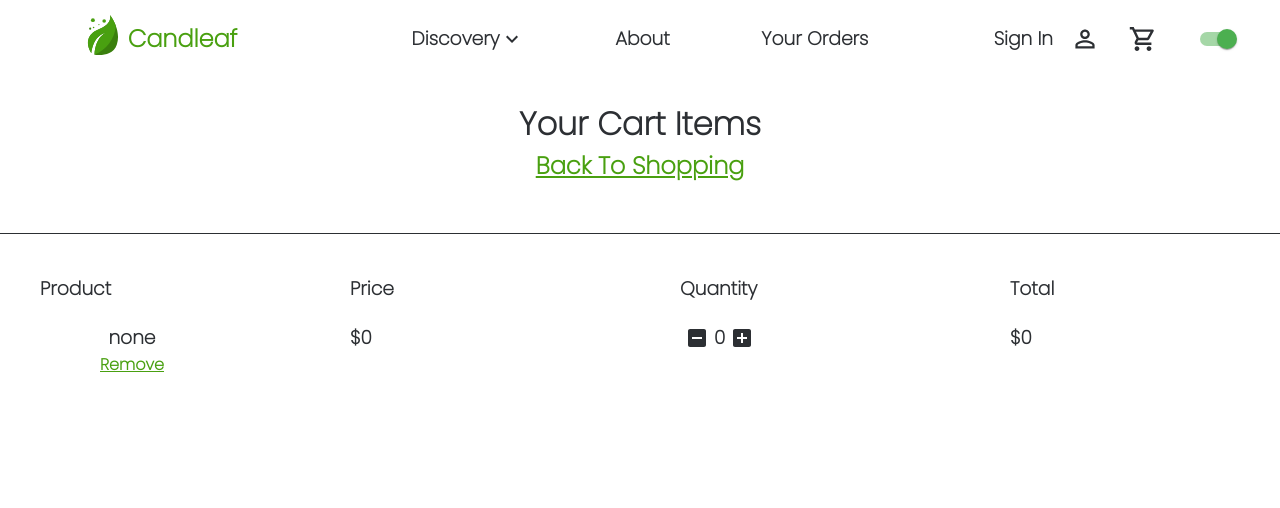
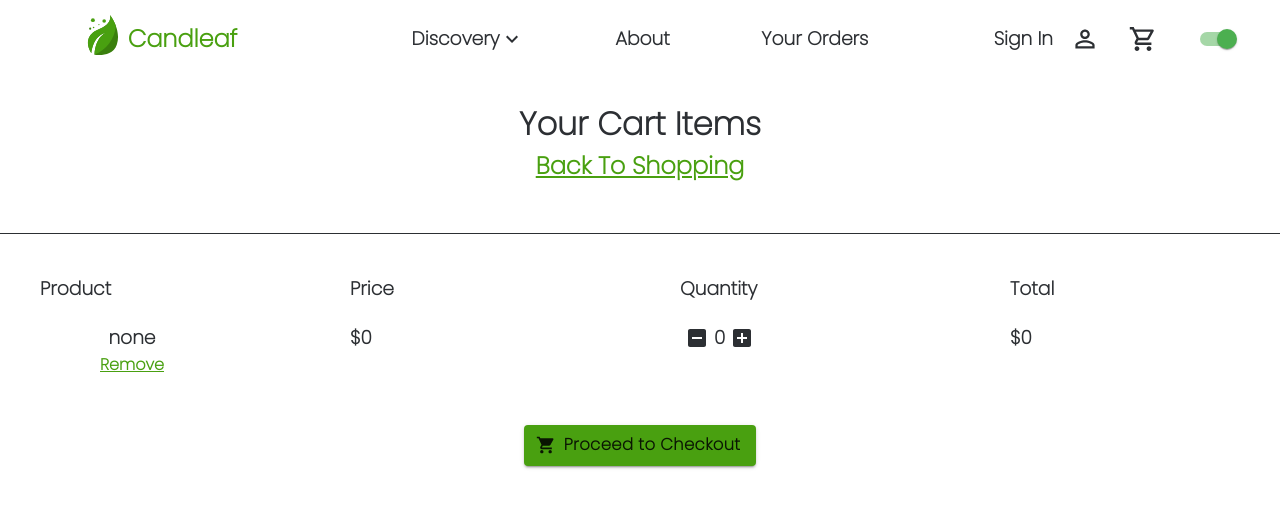
Before and after one commit to jordanlaclair/Candleaf-MERN, a React (Create React App) app in the folder client/: page /cart in a window 1280 px wide. Shown: the top 508 px of the page. Built offline with nearby package versions, Linux system fonts and the light colour scheme.

Commit message:
checkout button

```diff
--- a/client/src/components/Cart.tsx
+++ b/client/src/components/Cart.tsx
@@ -1,8 +1,10 @@
+import { Button, makeStyles } from "@material-ui/core";
 import React, { FC } from "react";
 import { useDispatch, useSelector } from "react-redux";
 import { useHistory } from "react-router-dom";
 import styled from "styled-components";
 import { State } from "../store/reducers";
+import ShoppingCartIcon from "@material-ui/icons/ShoppingCart";
 import CartItem from "./CartItem";
 
 const Cart: FC = () => {
@@ -10,8 +12,19 @@ const Cart: FC = () => {
 	const handleBackToHome = () => {
 		history.push("/");
 	};
+
 	const dispatch = useDispatch();
 	const cart = useSelector((state: State) => state.user.cart);
+
+	const useStyles = makeStyles((theme) => ({
+		button: {
+			marginTop: theme.spacing(1),
+			backgroundColor: "#49A010",
+			textTransform: "inherit",
+			fontFamily: "inherit",
+		},
+	}));
+	const classes = useStyles();
 
 	return (
 		<CheckoutWrapper>
@@ -31,6 +44,15 @@ const Cart: FC = () => {
 					);
 				})}
 			</CartItemWrapper>
+			<ProceedCheckoutWrapper>
+				<Button
+					variant="contained"
+					className={classes.button}
+					startIcon={<ShoppingCartIcon />}
+				>
+					<h3>Proceed to Checkout</h3>
+				</Button>
+			</ProceedCheckoutWrapper>
 		</CheckoutWrapper>
 	);
 };
@@ -58,3 +80,5 @@ const SubTitle = styled.h2`
 	color: ${(props) => props.theme.brand};
 	cursor: pointer;
 `;
+
+const ProceedCheckoutWrapper = styled.div``;
--- a/client/src/components/ProductDetails.tsx
+++ b/client/src/components/ProductDetails.tsx
@@ -11,9 +11,12 @@ import IndeterminateCheckBoxIcon from "@material-ui/icons/IndeterminateCheckBox"
 import Radio from "@material-ui/core/Radio";
 import { lightTheme } from "../styles/Themes";
 import Spinner from "react-spinkit";
+import { useDispatch, useSelector } from "react-redux";
+import { State } from "../store/reducers";
+import { addToCart } from "../store/actions";
 const ProductDetails: FC = () => {
 	const [productQuantity, setProductQuantity] = useState(0);
-
+	const user = useSelector((state: State) => state.user);
 	const useStyles = makeStyles((theme) => ({
 		button: {
 			marginTop: theme.spacing(1),
@@ -23,7 +26,12 @@ const ProductDetails: FC = () => {
 		},
 	}));
 	const classes = useStyles();
-
+	const dispatch = useDispatch();
+	interface ProductSchema {
+		productName: string;
+		price: number;
+		productId: string;
+	}
 	interface CandleSchema {
 		title: string;
 		message: string;
@@ -86,6 +94,20 @@ const ProductDetails: FC = () => {
 		setPurchase(event.target.value);
 	};
 
+	const handleAddToCart = (
+		productName: string,
+		price: number,
+		productId: string
+	) => {
+		let order: ProductSchema = {
+			productName,
+			price,
+			productId,
+		};
+
+		dispatch(addToCart(user._id, order));
+	};
+
 	return (
 		<ProductDetailsOuterWrapper>
 			{candleData.title == "" ? (
@@ -123,6 +145,9 @@ const ProductDetails: FC = () => {
 								<Button
 									variant="contained"
 									className={classes.button}
+									onClick={() => {
+										handleAddToCart(user._id, candleData.price, id);
+									}}
 									startIcon={<ShoppingCartIcon />}
 								>
 									<h4>Add to Cart</h4>
```
